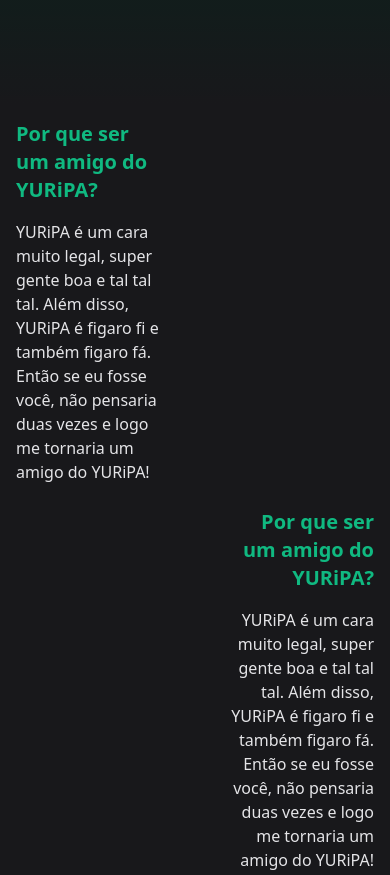
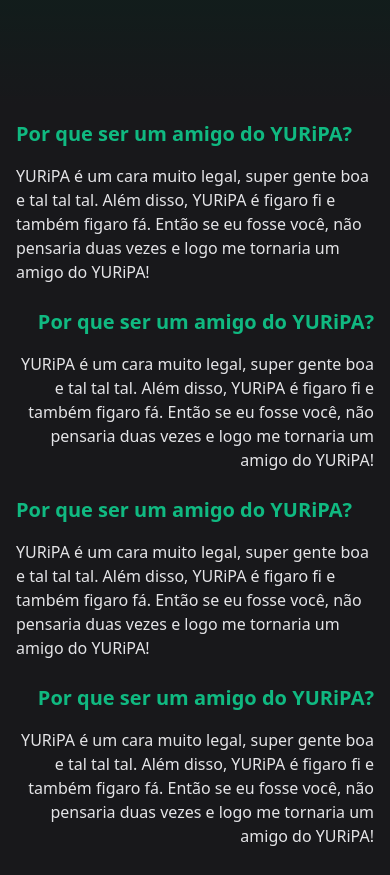
Before and after one commit to yuripiresalves/yuripas-friends, a website: page index.html in a window 390 px wide. Shown: the part 360-1235 px from the top of the page. Drawn offline with nearby package versions, Linux system fonts and the light colour scheme.

Commit message:
add responsive

```diff
--- a/index.html
+++ b/index.html
@@ -87,7 +87,7 @@
       </div>
     </section>
     <section class="container mx-auto p-4">
-      <div class="w-[40%] mb-6">
+      <div class="md:w-[40%] mb-6">
         <h2 class="text-xl font-bold mb-4 text-emerald-500">
           Por que ser um amigo do YURiPA?
         </h2>
@@ -97,7 +97,7 @@
           não pensaria duas vezes e logo me tornaria um amigo do YURiPA!
         </p>
       </div>
-      <div class="w-[40%] ml-auto text-right mb-6">
+      <div class="md:w-[40%] ml-auto text-right mb-6">
         <h2 class="text-xl font-bold mb-4 text-emerald-500">
           Por que ser um amigo do YURiPA?
         </h2>
@@ -107,7 +107,7 @@
           não pensaria duas vezes e logo me tornaria um amigo do YURiPA!
         </p>
       </div>
-      <div class="w-[40%] mb-6">
+      <div class="md:w-[40%] mb-6">
         <h2 class="text-xl font-bold mb-4 text-emerald-500">
           Por que ser um amigo do YURiPA?
         </h2>
@@ -117,7 +117,7 @@
           não pensaria duas vezes e logo me tornaria um amigo do YURiPA!
         </p>
       </div>
-      <div class="w-[40%] ml-auto text-right mb-6">
+      <div class="md:w-[40%] ml-auto text-right mb-6">
         <h2 class="text-xl font-bold mb-4 text-emerald-500">
           Por que ser um amigo do YURiPA?
         </h2>
```
Also changed, not shown: fotos.html (+1 -1 lines), videos.html (+1 -1 lines).
